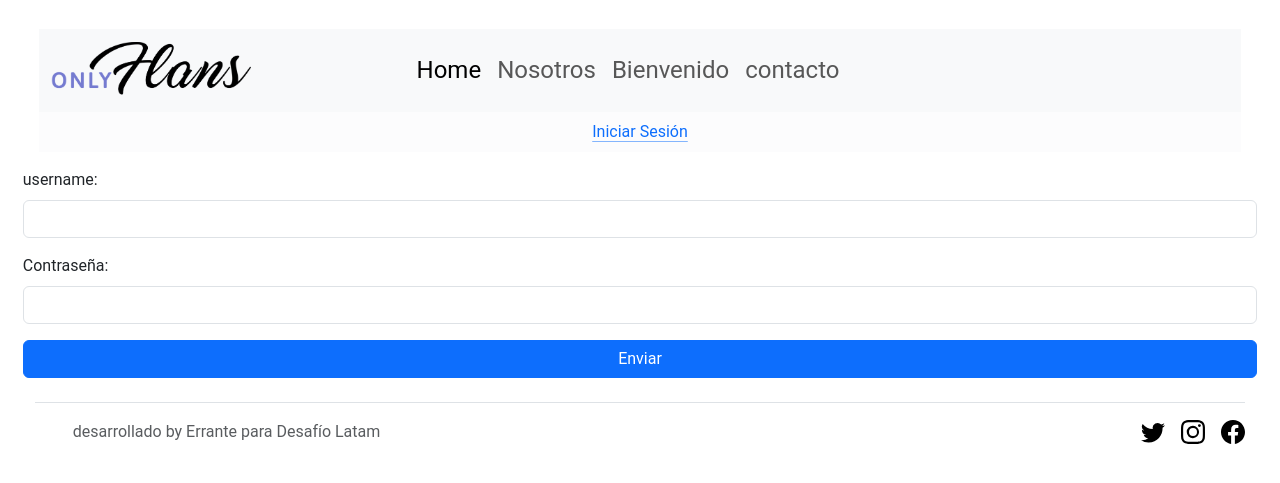
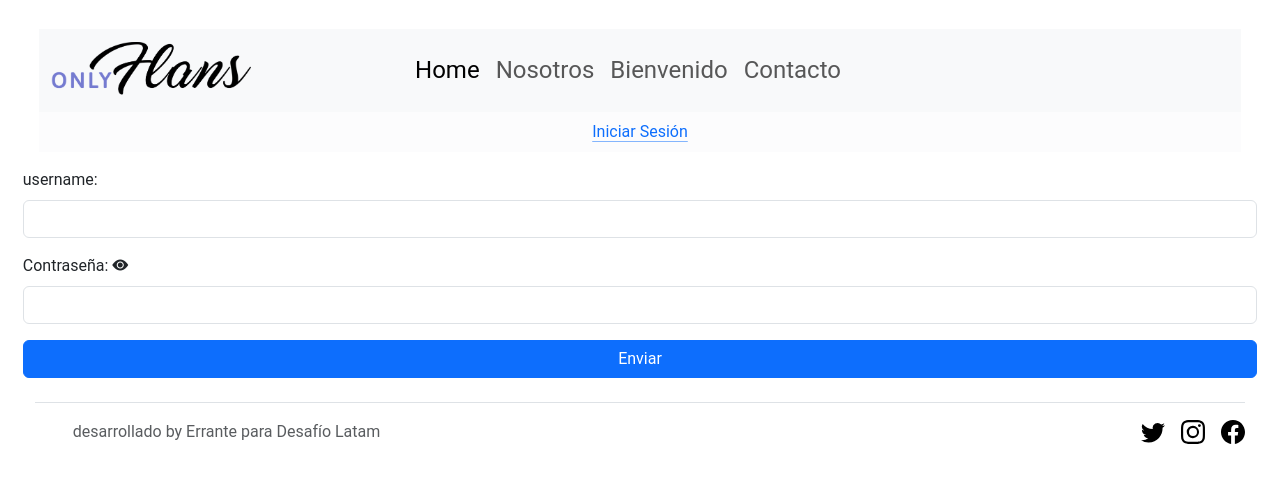
Before and after one commit to errante13/onlyFlans, a Django app: template onlyflans/web/templates/registration/login.html in a window 1280 px wide. Shown: the top 483 px of the page. Run offline with Django 3.2, Linux system fonts and the light colour scheme; the template is opened without the code that fills it, so the values that code supplies are empty.

Commit message:
correcciones en clases

```diff
--- a/onlyflans/web/templates/base.html
+++ b/onlyflans/web/templates/base.html
@@ -9,6 +9,7 @@
     <!-- jquery-->
     <script src="https://ajax.googleapis.com/ajax/libs/jquery/3.7.1/jquery.min.js"></script>
 
+    <link rel="stylesheet" href="https://cdn.jsdelivr.net/npm/bootstrap-icons@1.11.3/font/bootstrap-icons.min.css">
     <link href="https://cdn.jsdelivr.net/npm/bootstrap@5.3.3/dist/css/bootstrap.min.css" rel="stylesheet" integrity="sha384-QWTKZyjpPEjISv5WaRU9OFeRpok6YctnYmDr5pNlyT2bRjXh0JMhjY6hW+ALEwIH" crossorigin="anonymous">
     <!--Link css desde ubicación estatica-->
     <link rel="stylesheet" href="{% static 'css/style.css' %}">
@@ -53,9 +54,9 @@
         </div>
 
         <ul class="nav col-md-4 justify-content-end list-unstyled d-flex">
-          <li class="ms-3"><a class="text-muted" href="#"><svg class="bi" width="24" height="24"><use xlink:href="#twitter"></use></svg></a></li>
-          <li class="ms-3"><a class="text-muted" href="#"><svg class="bi" width="24" height="24"><use xlink:href="#instagram"></use></svg></a></li>
-          <li class="ms-3"><a class="text-muted" href="#"><svg class="bi" width="24" height="24"><use xlink:href="#facebook"></use></svg></a></li>
+          <li class="ms-3"><a class="text-muted" href="https://twitter.com/" target="_blank"><svg class="bi" width="24" height="24"><use xlink:href="#twitter"></use></svg></a></li>
+          <li class="ms-3"><a class="text-muted" href="https://www.instagram.com" target="_blank"><svg class="bi" width="24" height="24"><use xlink:href="#instagram"></use></svg></a></li>
+          <li class="ms-3"><a class="text-muted" href="https://www.facebook.com" target="_blank"><svg class="bi" width="24" height="24"><use xlink:href="#facebook"></use></svg></a></li>
         </ul>
       </footer>
     </div>
--- a/onlyflans/web/templates/header.html
+++ b/onlyflans/web/templates/header.html
@@ -22,7 +22,7 @@
                     <a class="nav-link" href="/bienvenido">Bienvenido</a>
                     </li>
                     <li class="nav-item">
-                    <a class="nav-link" href="/contacto">contacto</a>
+                    <a class="nav-link" href="/contacto">Contacto</a>
                     </li>
                 </ul>
             </div>
--- a/onlyflans/web/templates/registration/login.html
+++ b/onlyflans/web/templates/registration/login.html
@@ -10,8 +10,11 @@
             <input type="text" class="form-control" name="username" maxlength="320" required="" id="username">
         </div>
         <div class="mb-3">
+
             <label for="password" class="form-label" >Contraseña:</label>
+            <i class="bi bi-eye-fill" id="ojo"></i>
             <input type="password" class="form-control" name="password" maxlength="64" required="" id="password">
+
         </div>
         <div class="d-grid gap-2  mx-auto">
             <input type="submit" class="btn btn-primary" value="Enviar">
--- a/onlyflans/web/views.py
+++ b/onlyflans/web/views.py
@@ -58,7 +58,7 @@ def iniciar_sesion(request):
         user = authenticate(
             request, username=request.POST['username'], password=request.POST['password'])
         if user is None:
-            return render(request, 'registration/login.html', {"error": "Username or password is incorrect."})
+            return render(request, 'registration/login.html', {"error": "Usuario o password es incorrecto."})
         else:
             login(request, user)
             return redirect('/bienvenido')
```
Also changed, not shown: onlyflans/web/static/js/script.js (+13 -1 lines), onlyflans/db.sqlite3, onlyflans/web/static/img/eye-fill.svg (added), onlyflans/web/static/img/eye-slash-fill.svg (added).
